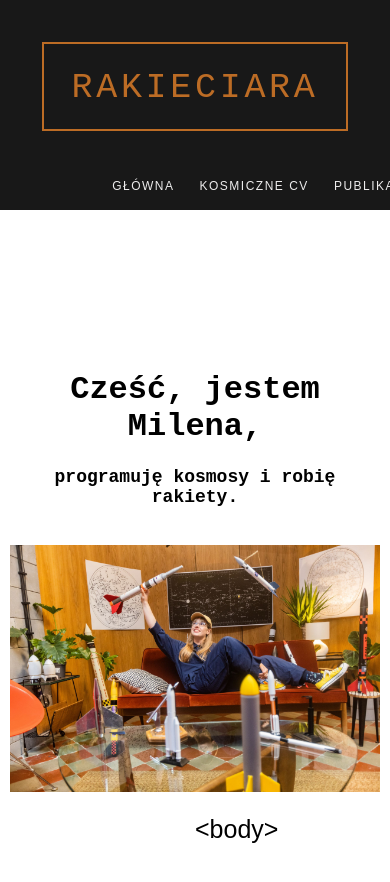
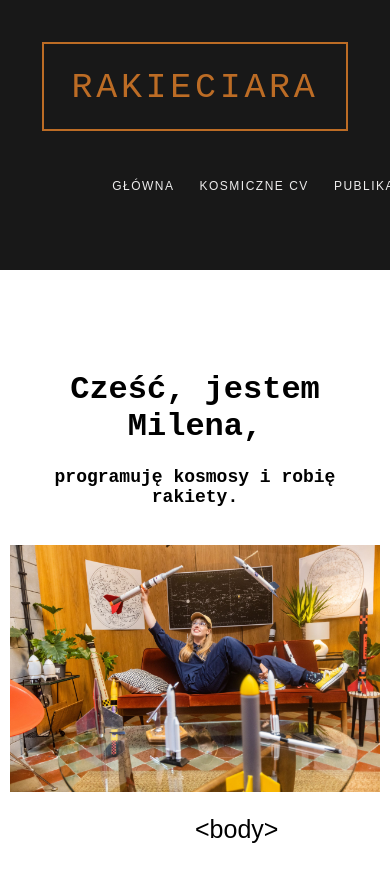
Before and after one commit to Oliweirdo/rakieciara-react, a React (Create React App) app: page / in a window 390 px wide. Shown: the top 882 px of the page. Built offline with nearby package versions, Linux system fonts and the light colour scheme.

Commit message:
updated responsive height

```diff
--- a/src/components/Navbar/index.scss
+++ b/src/components/Navbar/index.scss
@@ -12,7 +12,7 @@
   padding-right: 20vh;
 
   @media screen and (max-width:500px) {
-    min-height: 210px;
+    min-height: 32vh;
     width: 100%;
   }
   .box{
```
